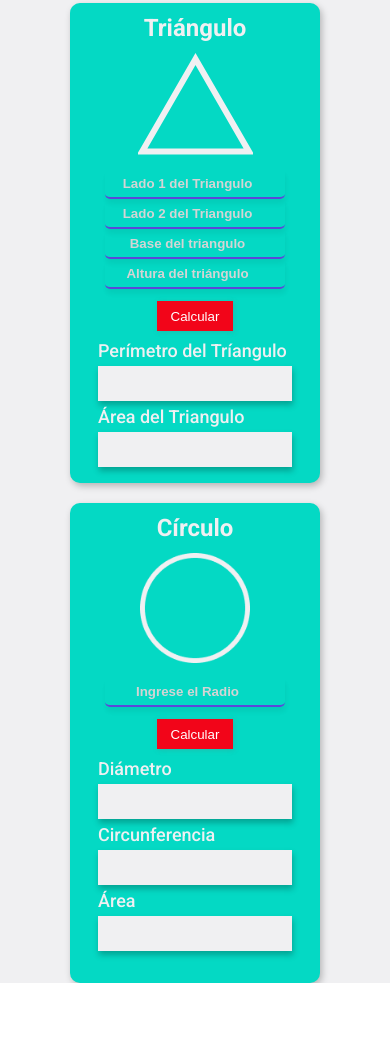
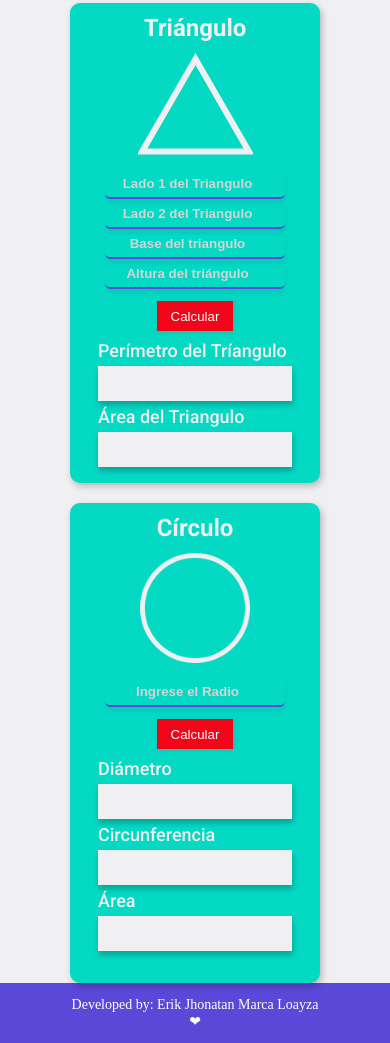
Before and after one commit to ErikJhonatan/JavaScript-Platzi, a plain HTML site: page index.html in a window 390 px wide. Shown: the part 501-1544 px from the top of the page. Before the commit the page ends 1484 px from the top, so only its background shows below. Drawn offline with Linux system fonts and the light colour scheme.

Commit message:
style: refine responsive calculator layout

```diff
--- a/desktop.css
+++ b/desktop.css
@@ -3,7 +3,7 @@ main {
     display: flex;
     justify-content: center;
     width: 100%;
-    height: 91vh;
+    height: auto;
     flex-direction: row;
     flex-wrap: wrap;
 }
--- /dev/null
+++ b/desktop2.css
@@ -0,0 +1,4 @@
+main {
+    width: 100%;
+    height: 91vh;
+}
--- a/index.html
+++ b/index.html
@@ -11,6 +11,7 @@
     <link href="https://fonts.googleapis.com/css2?family=Roboto:wght@400;500;700&display=swap" rel="stylesheet">
     <link rel="stylesheet" href="./tablet.css" media="screen and (min-width: 500px)">
     <link rel="stylesheet" href="./desktop.css" media="screen and (min-width: 700px)">
+    <link rel="stylesheet" href="./desktop2.css" media="screen and (min-width: 950px)">
 </head>
 <body>
     <header>
@@ -83,7 +84,8 @@
         </section>
     </main>
     <footer>
-
+        <span>Developed by: Erik Jhonatan Marca Loayza</span>
+        <span>❤</span>
     </footer>
     <script src="./figuras.js"></script>
 </body>
--- a/style.css
+++ b/style.css
@@ -170,3 +170,14 @@ main .main-cuadrado {
     background-size: cover;
     background-repeat: no-repeat;
 }
+footer {
+    flex-direction: column;
+    color: white;
+    font-size: 1.4rem;
+    width: 100%;
+    height: 60px;
+    display: flex;
+    align-items: center;
+    justify-content: center;
+    background: #5B48D9;
+}
--- a/tablet.css
+++ b/tablet.css
@@ -50,3 +50,6 @@ main .main-cuadrado {
     width: 290px;
     height: 480px;
 }
+footer {
+   font-size: 2.0rem;
+}
```
